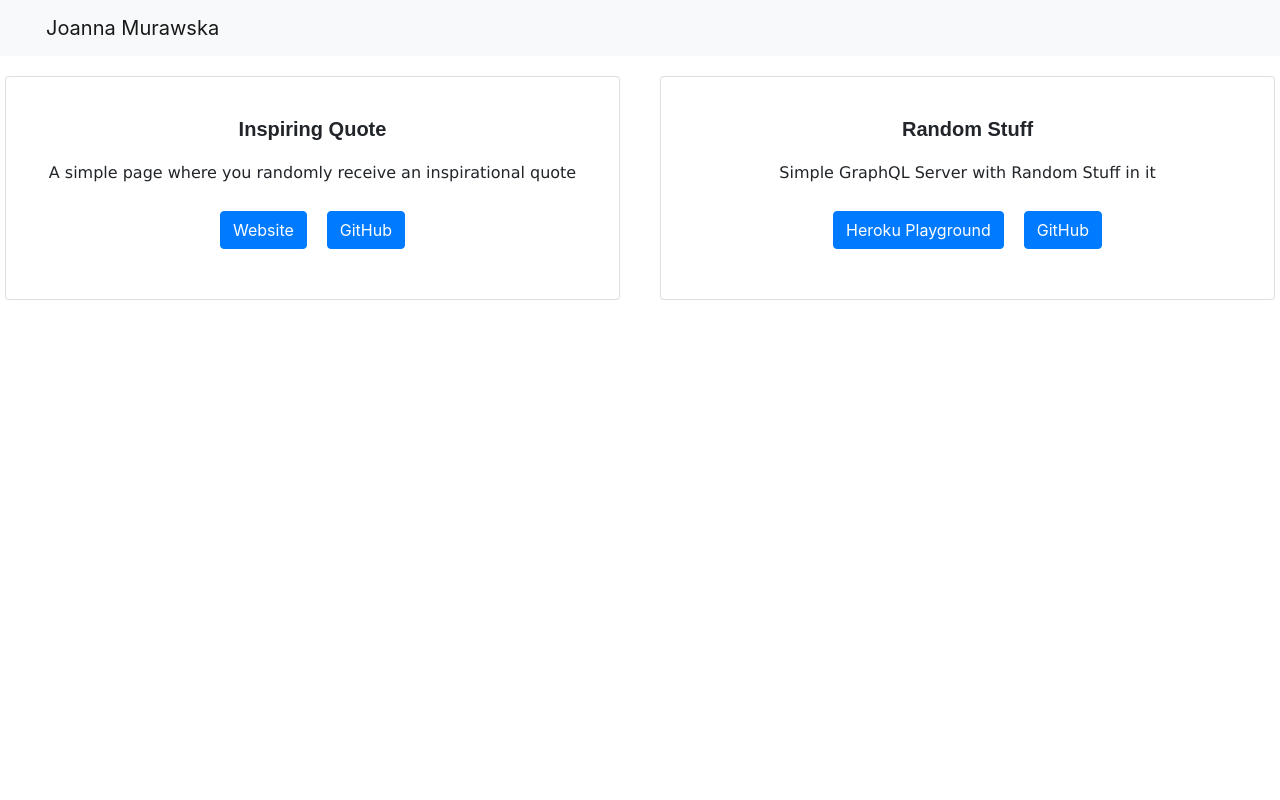
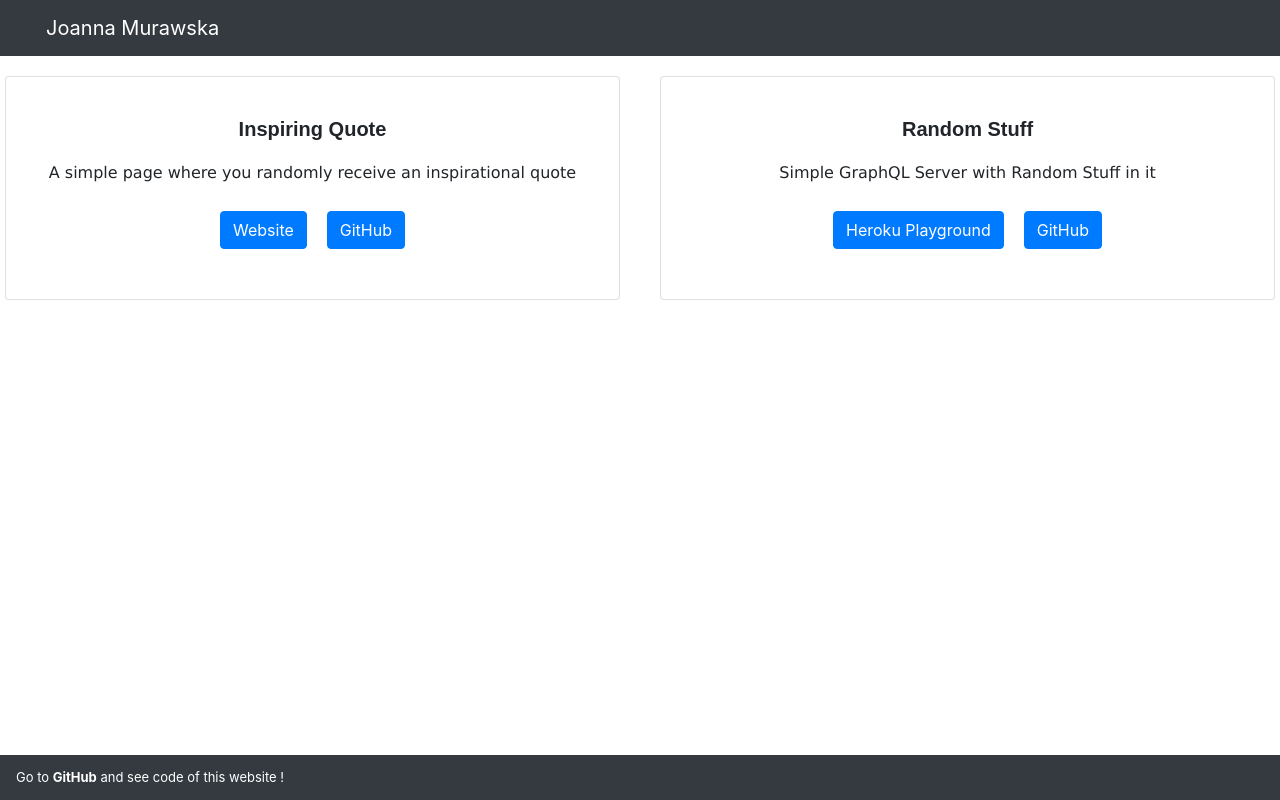
Before and after one commit to asiekmurek/my-website, a React (Create React App) app: page / in a window 1280 px wide. Built offline with nearby package versions, Linux system fonts and the light colour scheme.

Commit message:
Add footer

```diff
--- a/src/App.js
+++ b/src/App.js
@@ -1,17 +1,19 @@
 import React from 'react';
 import Navbar from './components/Navbar';
-import Card from './components/Card';
 import CardsArea from './components/CardsArea';
-
+import Footer from './components/Footer';
 
 function App() {
 
   const name = "Joanna Murawska";
+  const thisWebsiteRepo = "https://github.com/asiekmurek/my-website";
+
 
   return (
     <>
       <Navbar name={name} />
-      <CardsArea/>
+      <CardsArea />
+      <Footer repo={thisWebsiteRepo}/>
     </>
   );
 }
--- /dev/null
+++ b/src/components/Footer.jsx
@@ -0,0 +1,9 @@
+import React from 'react';
+
+export default function Footer({repo}) {
+    return (
+        <nav className="navbar navbar-dark bg-dark fixed-bottom">
+            <a className="navbar-brand footer-text" href={`${repo}`}>Go to <b>GitHub</b> and see code of this website !</a>
+        </nav>
+    )
+}
--- a/src/components/Navbar.jsx
+++ b/src/components/Navbar.jsx
@@ -2,7 +2,7 @@ import React from 'react';
 
 export default function Navbar({name}) {
     return (
-        <nav className="navbar navbar-light bg-light">
+        <nav className="navbar navbar-dark bg-dark">
             <a className="navbar-brand navbar-header" href="#">
                   {name}
              </a>
--- a/src/index.css
+++ b/src/index.css
@@ -23,3 +23,8 @@
 .quote-button{
   margin: 10px;
 }
+
+.footer-text{
+  text-align: center;
+  font-size: small;
+}
```
